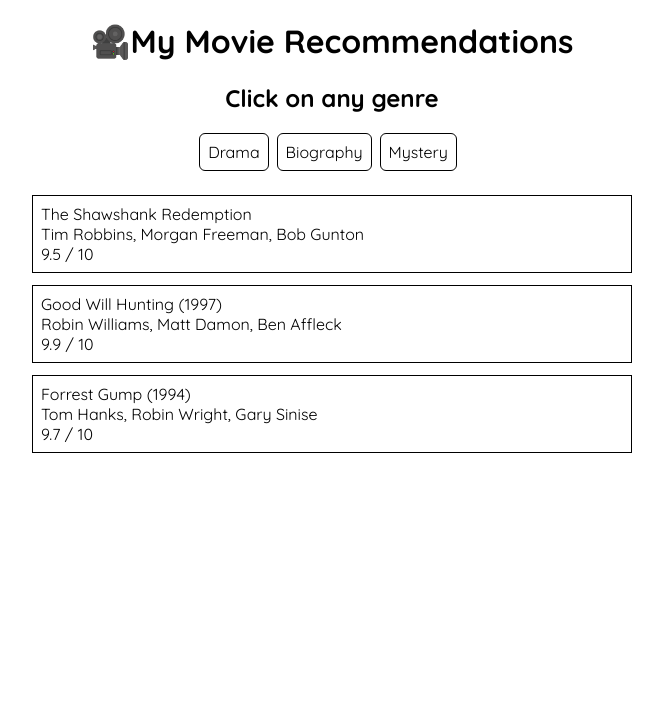
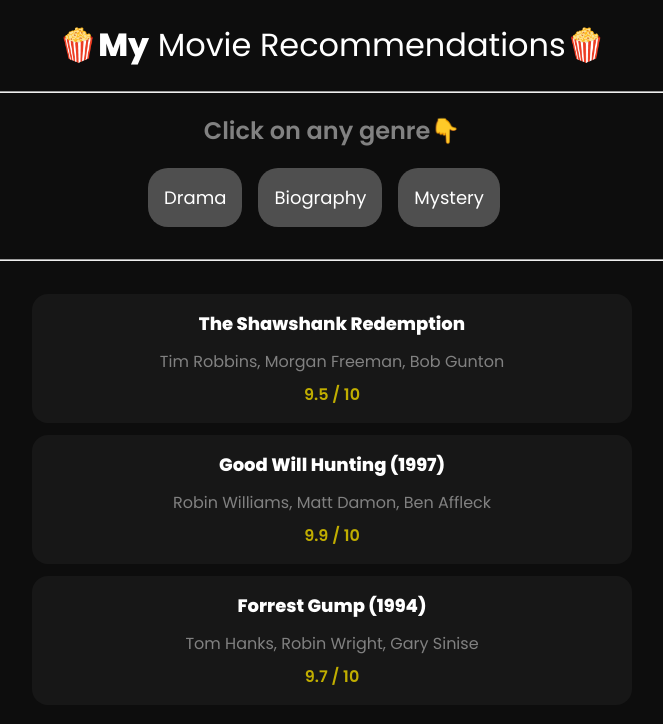
Before and after one commit to tejpatelme/movie-recommendations, a React (Create React App) app: page / in a window 1280 px wide. Shown: the top 724 px of the page, without its empty margins (308-971 px from the left). Built offline with nearby package versions, Linux system fonts and the light colour scheme.

Commit message:
style : styling done

```diff
--- a/src/App.js
+++ b/src/App.js
@@ -74,8 +74,11 @@ export default function App() {
 
   return (
     <div className="App">
-      <h1>🎥My Movie Recommendations</h1>
-      <h2>Click on any genre</h2>
+      <h1>
+        🍿<span>My</span> Movie Recommendations🍿
+      </h1>
+      <hr></hr>
+      <h2>Click on any genre👇</h2>
       <div className="genreDiv">
         <ul>
           {genres.map((genre) => {
@@ -87,14 +90,15 @@ export default function App() {
           })}
         </ul>
       </div>
-
+      <hr></hr>
+      <br />
       <div className="listDiv">
         <ul>
           {movieDB[selectedGenre].map((details) => (
-            <li>
-              <div>{details.title}</div>
-              <div>{details.cast}</div>
-              <div>{details.rating}</div>
+            <li key={details.title}>
+              <div className="title">{details.title}</div>
+              <div className="cast">{details.cast}</div>
+              <div className="rating">{details.rating}</div>
             </li>
           ))}
         </ul>
--- a/src/styles.css
+++ b/src/styles.css
@@ -1,8 +1,37 @@
-@import url("https://fonts.googleapis.com/css2?family=Quicksand:wght@300;400;500;600;700&display=swap");
+@import url("https://fonts.googleapis.com/css2?family=Poppins:ital,wght@0,400;0,600;0,800;1,700&display=swap");
 
 .App {
-  font-family: "Quicksand", sans-serif;
+  font-family: "Poppins", sans-serif;
   text-align: center;
+}
+body {
+  background-color: var(--background-color);
+}
+
+:root {
+  --background-color: #0d0d0d;
+  --secondary-color: #818181;
+  --rating-color: #c1ae00;
+  --chip-color: #4f4f4f;
+}
+
+hr {
+  color: var(--secondary-color);
+  width: 60%;
+}
+
+h1 {
+  font-weight: 400;
+  color: white;
+}
+
+h1 span {
+  font-weight: 700;
+}
+
+h2 {
+  font-weight: 600;
+  color: var(--secondary-color);
 }
 
 .genreDiv ul {
@@ -13,25 +42,46 @@
 .genreDiv li {
   cursor: pointer;
   display: inline-block;
-  padding: 0.5rem;
-  border: 1px solid black;
-  border-radius: 6px;
-  margin: 0px 8px 8px 0px;
-}
-
-.listDiv {
-  max-width: 600px;
-  margin: auto;
+  padding: 1rem;
+  background-color: var(--chip-color);
+  font-size: 18px;
+  border-radius: 20px;
+  margin: 0px 16px 16px 0px;
+  color: white;
 }
 
 .listDiv ul {
   list-style: none;
   text-align: left;
+  max-width: 600px;
+  margin: auto;
   padding: 0px;
 }
+
 .listDiv li {
-  display: block;
-  padding: 0.5rem;
-  border: 1px solid black;
+  background-color: #171717;
+  border-radius: 1rem;
+  padding: 1rem;
   margin-bottom: 0.75rem;
 }
+
+.listDiv .title {
+  font-size: 18px;
+  color: white;
+  font-weight: 800;
+  text-align: center;
+  margin-bottom: 0.75rem;
+}
+
+.listDiv .cast {
+  font-weight: 400;
+  color: var(--secondary-color);
+  text-align: center;
+  margin-bottom: 0.5rem;
+}
+
+.listDiv .rating {
+  color: #c1ae00;
+  font-weight: 600;
+  text-align: center;
+}
```
